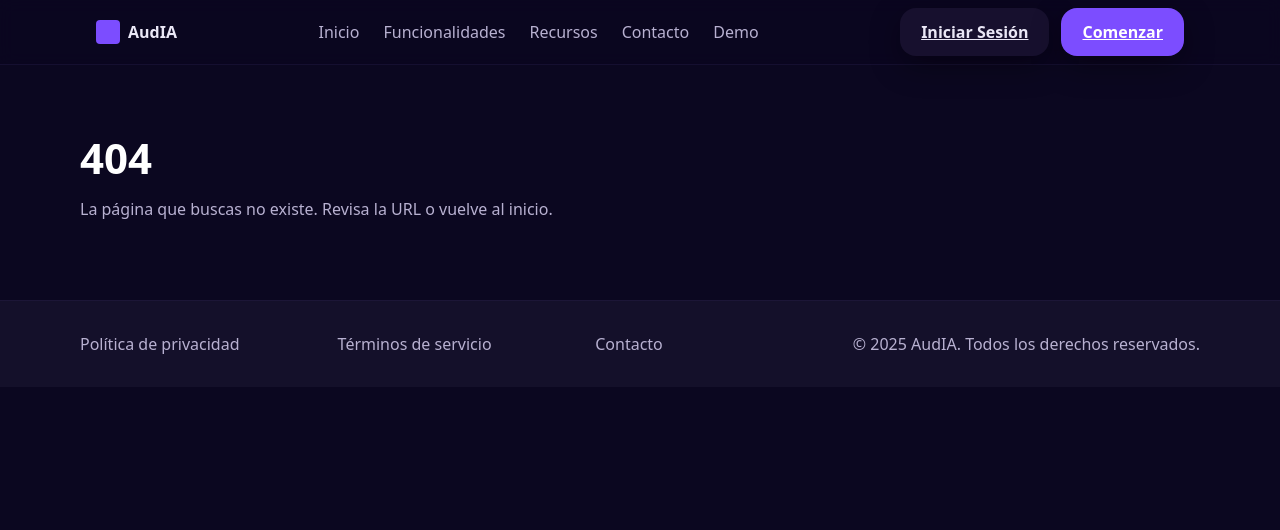
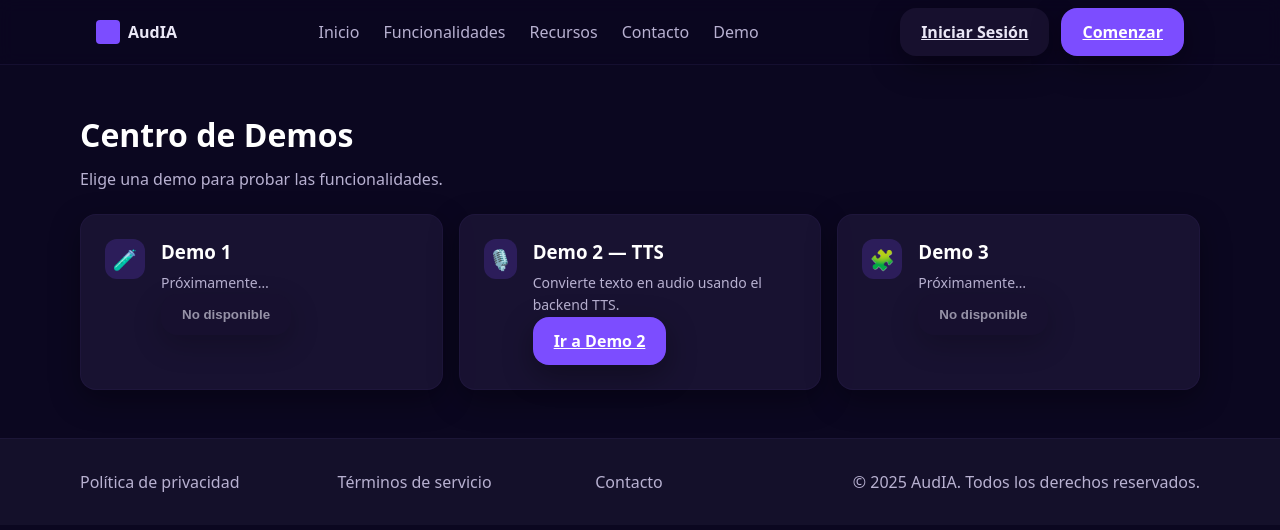
Before and after one commit to alexiisvs/gpti-FrontEnd, a React (Vite) app: page /demo in a window 1280 px wide. Shown: the top 530 px of the page. Built offline with nearby package versions, Linux system fonts and the light colour scheme.

Commit message:
feat: vista para demos

```diff
--- a/src/router/AppRouter.jsx
+++ b/src/router/AppRouter.jsx
@@ -7,6 +7,7 @@ import Landing from "../views/Landing";
 import FeaturesPage from "../views/FeaturesPage";
 import DemoTTS from "../views/DemoTTS";
 import DemoLLM from "../views/DemoLLM";
+import Demos from "../views/Demos";
 import NotFound from "../views/NotFound";
 
 function Layout() {
@@ -28,8 +29,14 @@ export default function AppRouter() {
         <Route element={<Layout />}>
           <Route path="/" element={<Landing />} />
           <Route path="/features" element={<FeaturesPage />} />
+
+          {/* Hub de demos */}
+          <Route path="/demo" element={<Demos />} />
+
+          {/* Demos individuales */}
           <Route path="/demo/tts" element={<DemoTTS />} />
           <Route path="/demo/llm" element={<DemoLLM />} />
+
           <Route path="*" element={<NotFound />} />
         </Route>
       </Routes>
--- /dev/null
+++ b/src/views/Demos.jsx
@@ -0,0 +1,61 @@
+import { Link } from "react-router-dom";
+
+export default function Demos() {
+  return (
+    <section className="container" style={{ padding: "48px 0" }}>
+      <h1 style={{ margin: 0, fontSize: 32, fontWeight: 800, color: "#fff" }}>
+        Centro de Demos
+      </h1>
+      <p style={{ marginTop: 12, color: "var(--subtext)" }}>
+        Elige una demo para probar las funcionalidades.
+      </p>
+
+      <div
+        className="features__grid"
+        style={{ marginTop: 24 }}
+      >
+        {/* Demo 1 (inactiva) */}
+        <div className="card">
+          <div className="card__icon">🧪</div>
+          <div>
+            <h3 className="card__title">Demo 1</h3>
+            <p className="card__text">
+              Próximamente…
+            </p>
+            <button className="btn" disabled style={{ opacity: 0.6 }}>
+              No disponible
+            </button>
+          </div>
+        </div>
+
+        {/* Demo 2 (activa → DemoTTS) */}
+        <div className="card">
+          <div className="card__icon">🎙️</div>
+          <div>
+            <h3 className="card__title">Demo 2 — TTS</h3>
+            <p className="card__text">
+              Convierte texto en audio usando el backend TTS.
+            </p>
+            <Link to="/demo/tts" className="btn btn--primary">
+              Ir a Demo 2
+            </Link>
+          </div>
+        </div>
+
+        {/* Demo 3 (inactiva) */}
+        <div className="card">
+          <div className="card__icon">🧩</div>
+          <div>
+            <h3 className="card__title">Demo 3</h3>
+            <p className="card__text">
+              Próximamente…
+            </p>
+            <button className="btn" disabled style={{ opacity: 0.6 }}>
+              No disponible
+            </button>
+          </div>
+        </div>
+      </div>
+    </section>
+  );
+}
```
Also changed, not shown: src/components/Navbar.jsx (line endings or trailing spaces).
